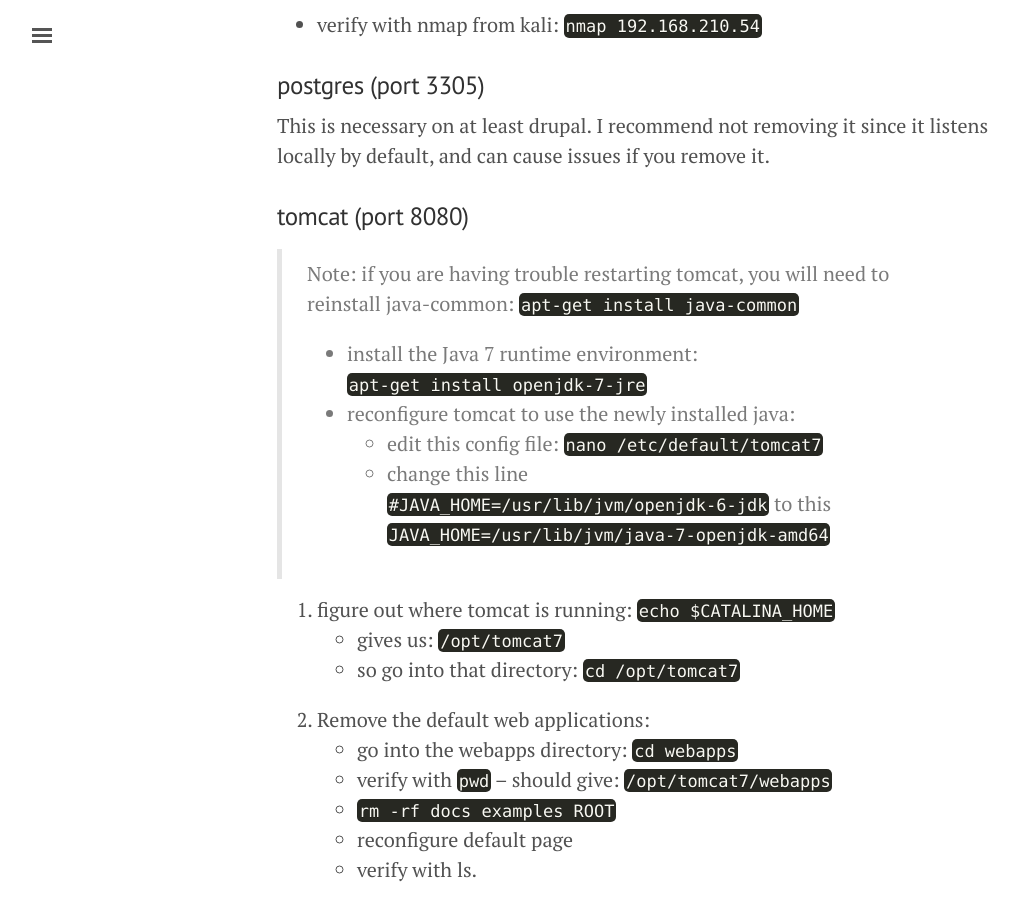
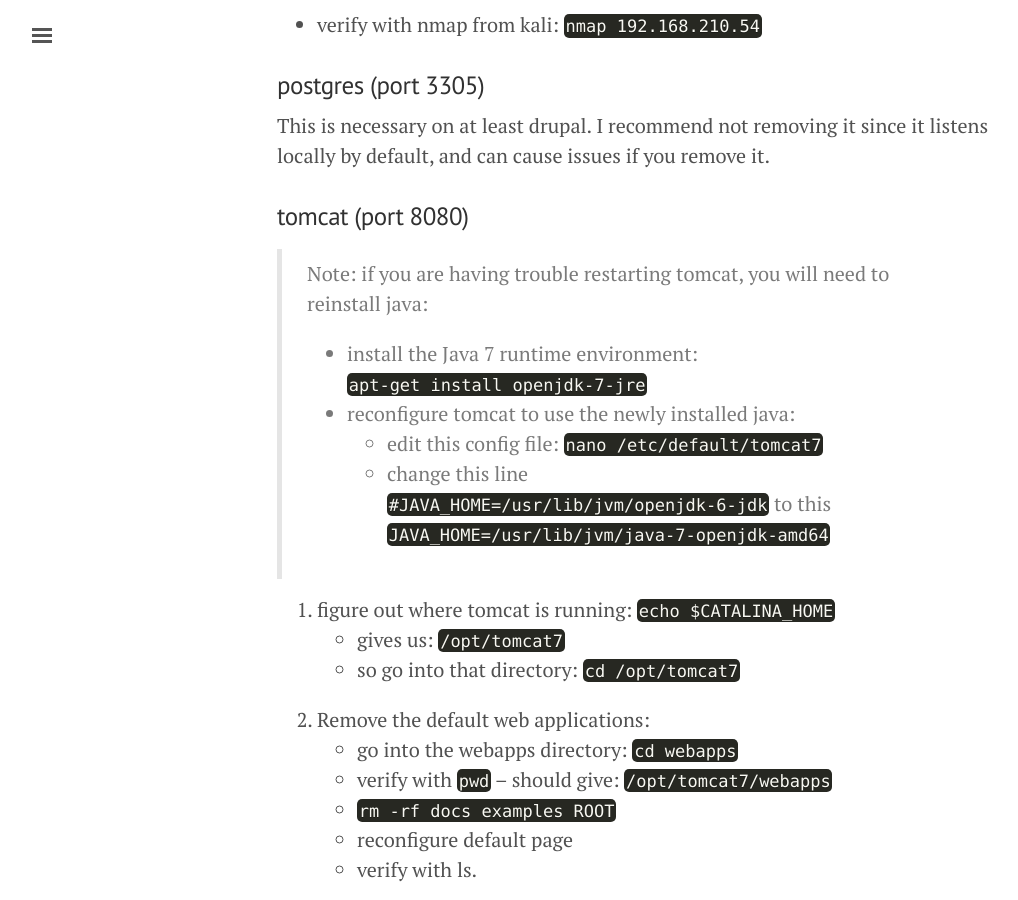
Before and after one commit to slackboxster/slackboxster.github.io, a Jekyll site: the page built from gencyber2017/lesson.md, in a window 1280 px wide and 900 px high, scrolled down 20287 px. Shown: the whole window, without its empty margins (3-1021 px from the left). Built offline with Jekyll 4.4.1, drawn with Linux system fonts in a browser that asks for light colours.

Commit message:
correct the tomcat fix instructions

```diff
--- a/gencyber2017/lesson.md
+++ b/gencyber2017/lesson.md
@@ -503,7 +503,7 @@ This is necessary on at least drupal. I recommend not removing it since it liste
 
 ### tomcat (port 8080)
 
-> Note: if you are having trouble restarting tomcat, you will need to reinstall java-common: `apt-get install java-common`
+> Note: if you are having trouble restarting tomcat, you will need to reinstall java:
 > * install the Java 7 runtime environment: `apt-get install openjdk-7-jre`
 > * reconfigure tomcat to use the newly installed java:
 >     * edit this config file: `nano /etc/default/tomcat7`
```
